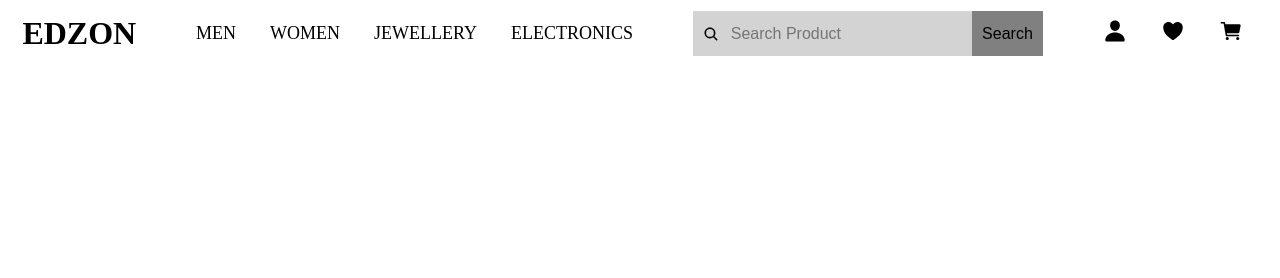
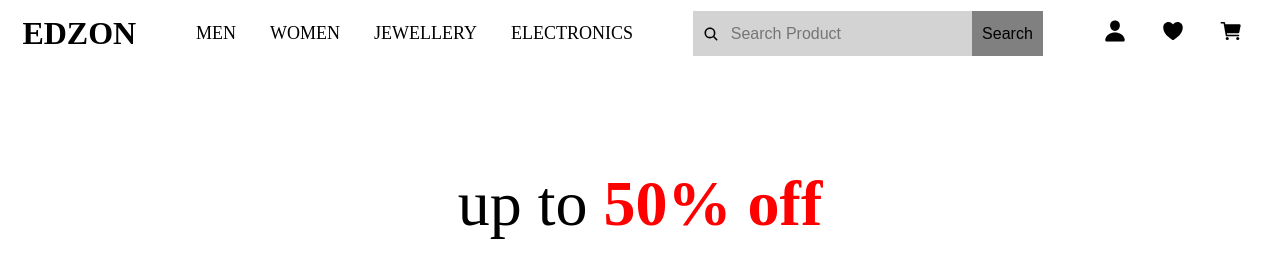
Before and after one commit to ed-santiago/fake-ecommerce-wesbite, a plain HTML site: page index.html in a window 1280 px wide. Drawn offline with nearby package versions, Linux system fonts and the light colour scheme; no server answers.

Commit message:
add main tag, sale section and CSS rules to sale section

```diff
--- a/index.html
+++ b/index.html
@@ -47,6 +47,17 @@
 
   <main>
 
+    <!--Sale section-->
+    <section id="sale">
+
+      <h1>up to <b>50% off</b></h1>
+
+      <div id="shop-men-or-women">
+
+      </div>
+
+    </section>
+
   </main>
 
   <!--Enable ionicons-->
--- a/style.css
+++ b/style.css
@@ -10,7 +10,7 @@ header {
   display: flex;
   justify-content: space-around;
   align-items: center;
-  margin: 0;
+  margin-bottom: 100px;
   padding: 0;
 }
 
@@ -83,3 +83,13 @@ form ion-icon {
   padding-right: 10px;
   font-size: 16px;
 }
+
+#sale h1 {
+  text-align: center;
+  font-weight: normal;
+  font-size: 64px;
+}
+
+#sale h1 b {
+  color: red;
+}
```
